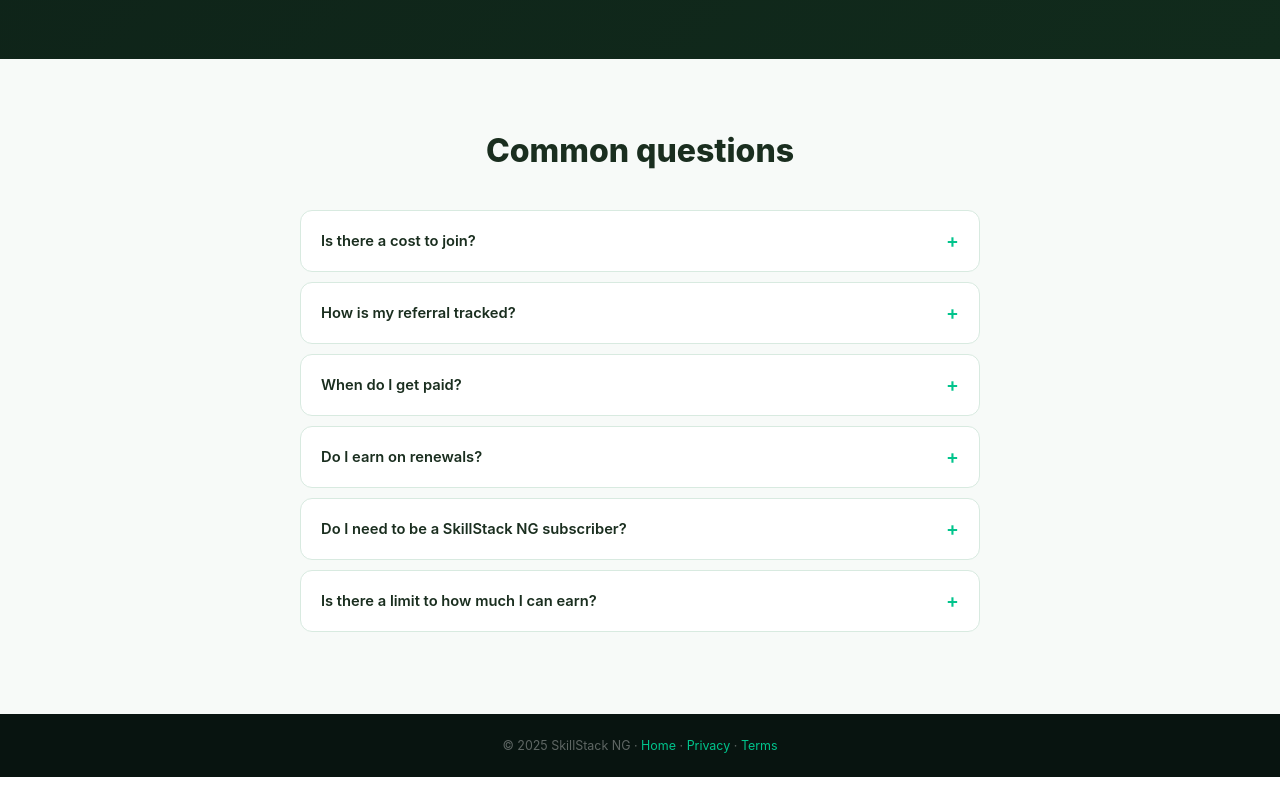
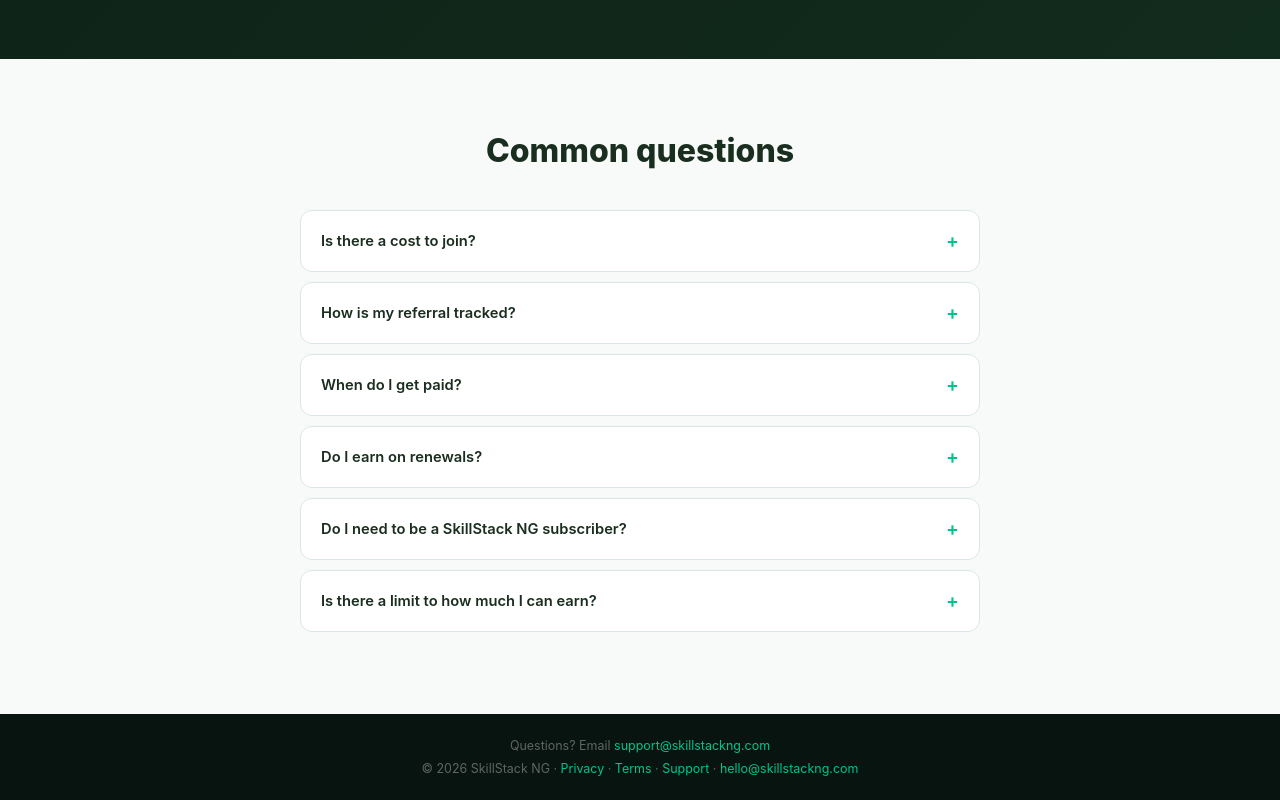
Before and after one commit to amarisng/skillstack-ng, a website: page public/affiliate.html in a window 1280 px wide. Shown: the part 3472-4272 px from the top of the page. Before the commit the page ends 4249 px from the top, so only its background shows below. Drawn offline with Linux system fonts and the light colour scheme.

Commit message:
Revise footer content and update copyright year
Updated footer with new support email and copyright year.

```diff
--- a/public/affiliate.html
+++ b/public/affiliate.html
@@ -452,7 +452,8 @@
 
 <!-- FOOTER -->
 <footer>
-  <p>© 2025 SkillStack NG · <a href="/">Home</a> · <a href="/privacy">Privacy</a> · <a href="/terms">Terms</a></p>
+  <p>Questions? Email <a href="mailto:support@skillstackng.com">support@skillstackng.com</a></p>
+  <p style="margin-top:8px;">© 2026 SkillStack NG · <a href="/privacy">Privacy</a> · <a href="/terms">Terms</a> · <a href="/support">Support</a> · <a href="mailto:hello@skillstackng.com">hello@skillstackng.com</a></p>
 </footer>
 
 <script>
```
